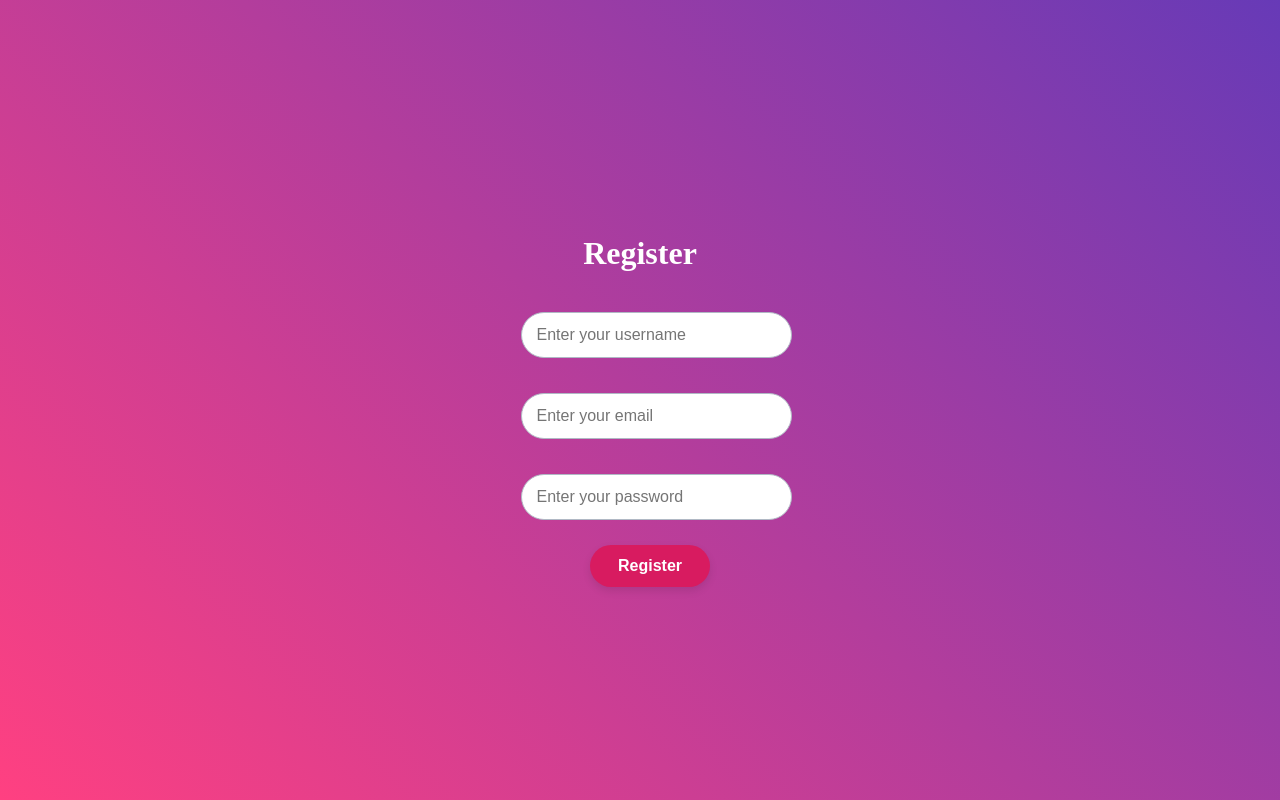
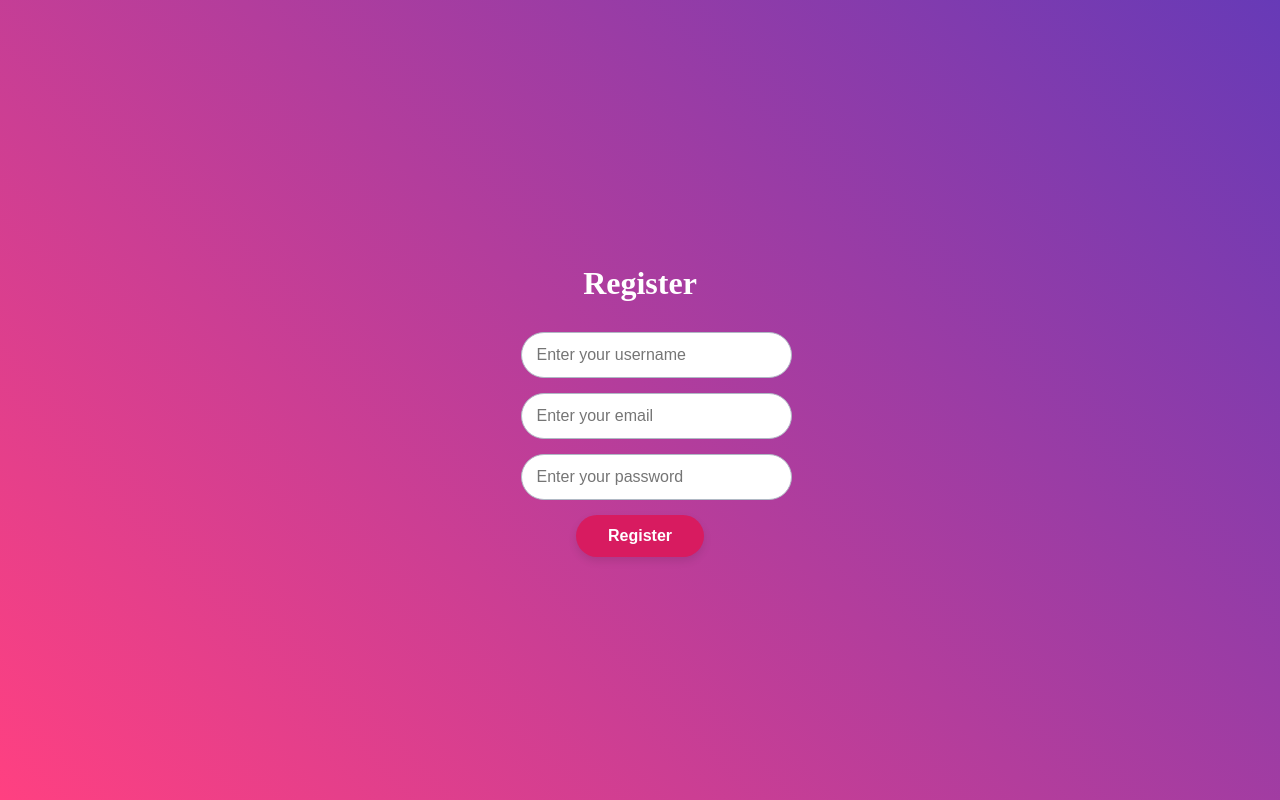
Before and after one commit to hananeltassa/Quiz-App, a React (Create React App) app in the folder app/: page /register in a window 1280 px wide. Built offline with nearby package versions, Linux system fonts and the light colour scheme.

Commit message:
Updated login and register css

```diff
--- a/app/src/pages/Login/Login.css
+++ b/app/src/pages/Login/Login.css
@@ -26,26 +26,11 @@
     justify-content: center;
     align-items: center;
     gap: 15px;
-}
-
-/* Input fields */
-.loginInput {
-    width: 300px;
-    padding: 12px 20px;
-    margin: 10px auto;
-    border: 1px solid #ccc;
-    border-radius: 20px;
-    font-size: 16px;
-    transition: border-color 0.3s, box-shadow 0.3s;
-}
-
-.loginInput:focus {
-    border-color: #ff4081;
-    box-shadow: 0 0 10px rgba(255, 64, 129, 0.5);
-    outline: none;
+    width: 50%;
 }
 
 .loginButton {
+    width: 20%;
     font-size: 1.2rem;
     font-weight: bold;
     background-color: #ff4081;
@@ -53,7 +38,6 @@
     border: none;
     padding: 12px 40px;
     border-radius: 30px;
-    margin-left: 20px;
     cursor: pointer;
     transition: transform 0.3s, background-color 0.3s, box-shadow 0.3s;
 }
--- a/app/src/pages/Register/Register.css
+++ b/app/src/pages/Register/Register.css
@@ -25,27 +25,14 @@
     justify-content: center;
     align-items: center;
     gap: 15px;
+    width: 50%;
 }
 
-/* Input fields */
-.registerInput {
-    width: 300px;
-    padding: 12px 20px;
-    margin: 10px auto;
-    border: 1px solid #ccc;
-    border-radius: 20px;
-    font-size: 16px;
-    transition: border-color 0.3s, box-shadow 0.3s;
-}
 
-.registerInput:focus {
-    border-color: #ff4081;
-    box-shadow: 0 0 10px rgba(255, 64, 129, 0.5);
-    outline: none;
-}
 
 /* Register button - same as login */
 .registerButton {
+    width: 20%;
     font-size: 1.2rem;
     font-weight: bold;
     background-color: #ff4081;
@@ -53,7 +40,6 @@
     border: none;
     padding: 12px 40px;
     border-radius: 30px;
-    margin-left: 20px;
     cursor: pointer;
     transition: transform 0.3s, background-color 0.3s, box-shadow 0.3s;
 }
```
